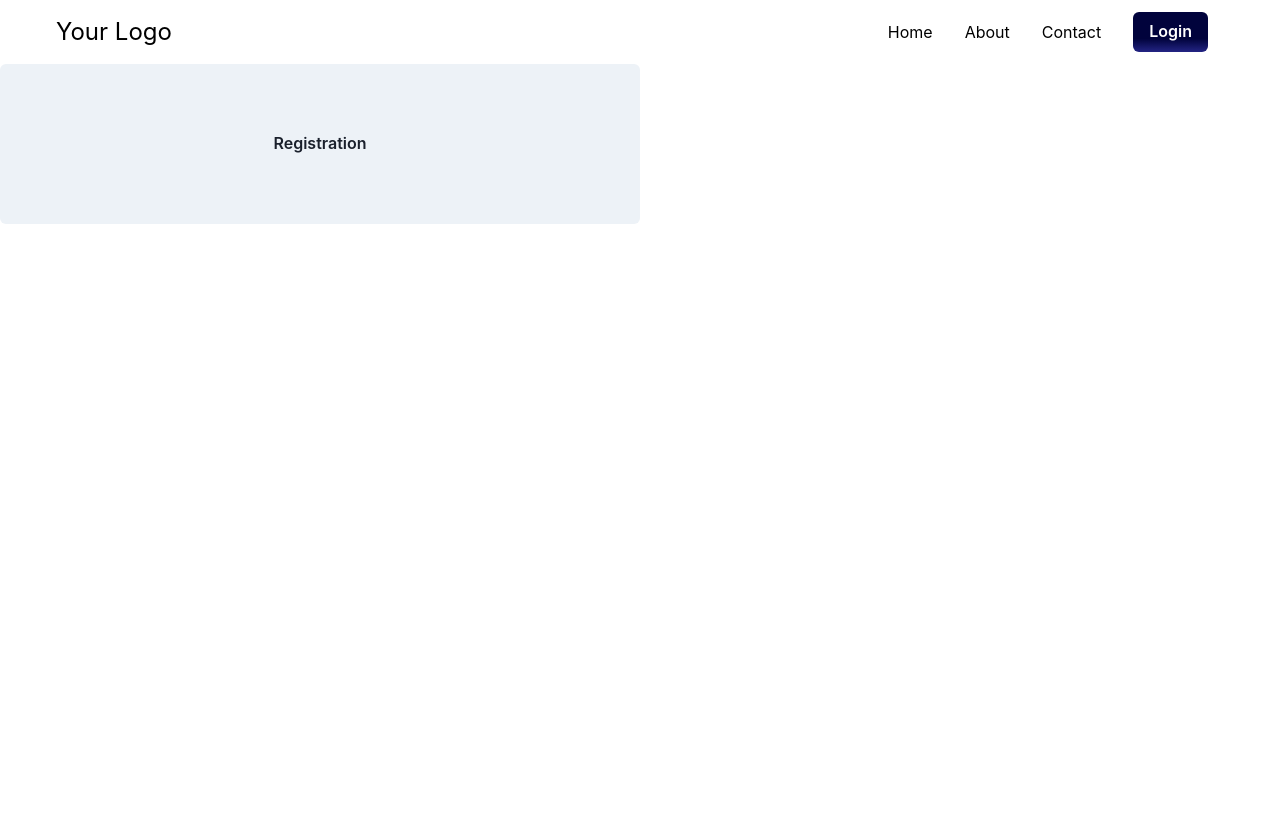
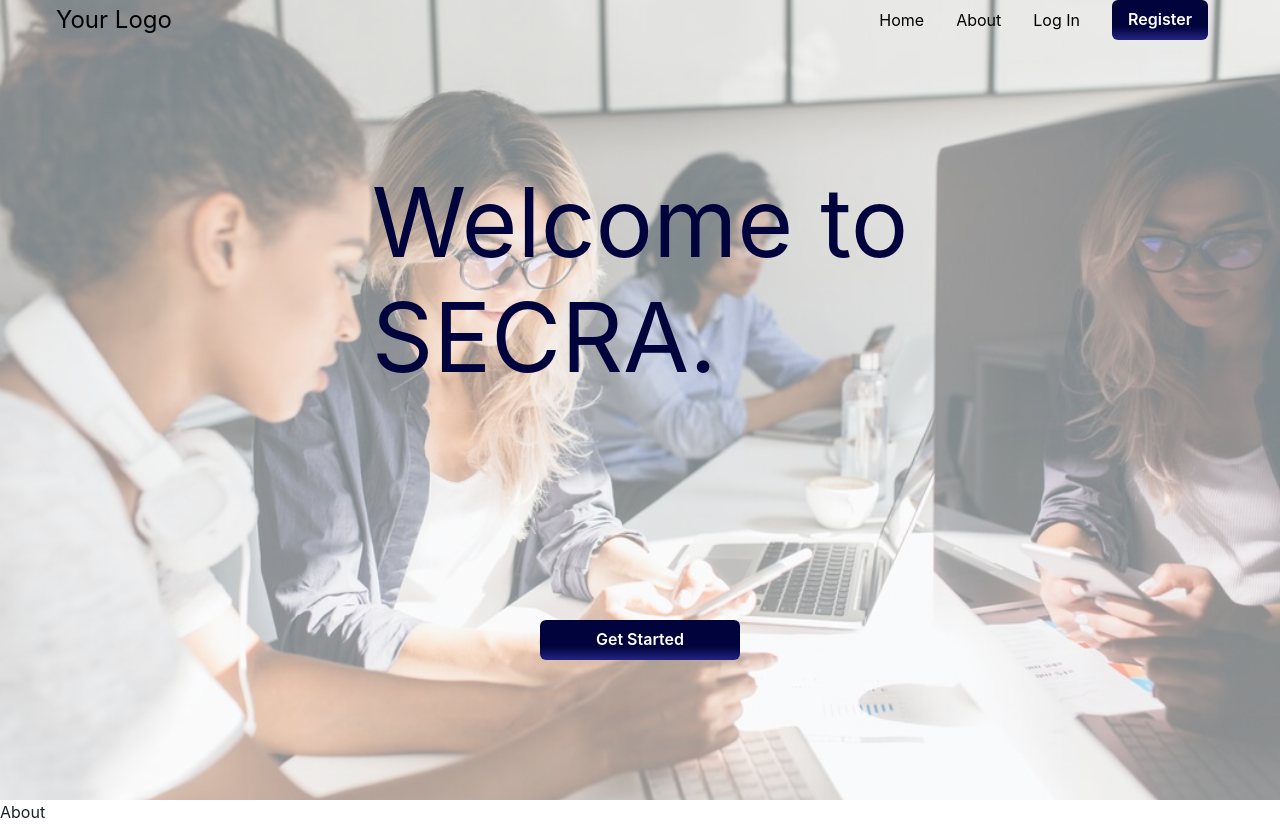
Before and after one commit to RDSandakelum/SECRA-Web-App, a React (Vite) app: page / in a window 1280 px wide. Before the commit the page ends 800 px from the top, so only its background shows below. Built offline with nearby package versions, Linux system fonts and the light colour scheme.

Commit message:
Home Page Started

```diff
--- a/src/App.jsx
+++ b/src/App.jsx
@@ -1,35 +1,18 @@
 import React, { useState } from 'react';
-import RegistrationForm from './Components/RegistrationForm';
-import Navbar from './Components/Navbar';
+import Navbar from './Components/Navbarr';
+import MainComponent from './Components/MainComponent';
+import About from './Components/About';
 import {
-  Modal,
-  ModalOverlay,
-  ModalContent,
-  ModalCloseButton,
-  ModalBody,
-  useDisclosure,
   Button,
 } from '@chakra-ui/react';
 
 function App() {
-  const { isOpen: isRegistrationOpen, onOpen: onRegistrationOpen, onClose: onRegistrationClose } = useDisclosure();
 
   return (
     <>
-    <Navbar/>
-      <Button h="20vh" w="50vw" onClick={onRegistrationOpen}>
-        Registration
-      </Button>
-
-      <Modal size={{ base: 'sm', md: 'lg' }} isOpen={isRegistrationOpen} onClose={onRegistrationClose} isCentered>
-        <ModalOverlay />
-        <ModalContent>
-          <ModalCloseButton />
-          <ModalBody>
-            <RegistrationForm />
-          </ModalBody>
-        </ModalContent>
-      </Modal>
+      <MainComponent />
+      <Navbar />
+      <About/>
     </>
   );
 }
--- /dev/null
+++ b/src/Components/About.jsx
@@ -0,0 +1,9 @@
+import React from 'react'
+
+export default function About() {
+  return (
+    <div>
+      About
+    </div>
+  )
+}
--- a/src/Components/LoginForm.jsx
+++ b/src/Components/LoginForm.jsx
@@ -90,7 +90,7 @@ export default function LoginForm() {
       <FormControl isInvalid={errors.name}>
         <Stack spacing={4}>
           <Center>
-          <Heading >Login Form</Heading>
+          <Heading >Login</Heading>
           </Center>
         <InputGroup>
         <InputLeftElement pointerEvents='none'>
@@ -127,7 +127,7 @@ export default function LoginForm() {
       </FormControl>
       <Center>
       <Button  mt={4} _hover={{bg:null}} color='white' bgGradient= 'linear(to-b, #01033c 66.66%, #232484)' isLoading={isSubmitting} type='submit'>
-        Submit
+        Login
       </Button>
       </Center>
     </form>
--- /dev/null
+++ b/src/Components/MainComponent.jsx
@@ -0,0 +1,57 @@
+import MainImage from '../assets/Main.jpg';
+import React from 'react';
+import { Box, Button, Text,  } from "@chakra-ui/react";
+
+export default function MainComponent() {
+    const textWithNewLine = "Welcome to <br />SECRA.";
+  return (
+    <Box
+      backgroundImage={`url(${MainImage})`}
+      backgroundSize="cover"
+      backgroundPosition="center"
+      backgroundRepeat="no-repeat"
+      width="100vw"
+      height="100vh"
+      position="relative"
+    >
+      {/* Overlay */}
+      <Box
+        position="absolute"
+        top={0}
+        left={0}
+        width="100%"
+        height="100%"
+        backgroundColor="rgba(255, 255, 255, 0.5)"
+      ></Box>
+
+      {/* Text */}
+      <Text
+        fontSize="8xl"
+        position="absolute"
+        top="35%"
+        left="50%"
+        transform="translate(-50%, -50%)"
+        zIndex={1}
+        color="#01033c"
+        dangerouslySetInnerHTML={{ __html: textWithNewLine }}
+        lineHeight="1.2"
+      >
+      </Text>
+
+      {/* Button */}
+      <Button
+        position="absolute"
+        top="80%"
+        left="50%"
+        transform="translate(-50%, -50%)"
+        zIndex={1}
+        _hover={{ bg: null }}
+        color="white"
+              bgGradient="linear(to-b, #01033c 66.66%, #232484)"
+              w="200px"
+      >
+        Get Started
+      </Button>
+    </Box>
+  );
+}
--- a/src/Components/Navbar.jsx
+++ /dev/null
@@ -1,95 +0,0 @@
-import React from 'react';
-import LoginForm from './LoginForm';
-import {
-  Box,
-  Flex,
-  IconButton,
-  Text,
-  Button,
-  useDisclosure,
-  Modal,
-  ModalOverlay,
-  ModalContent,
-  ModalHeader,
-  ModalCloseButton,
-  ModalBody,
-  ModalFooter,
-} from '@chakra-ui/react';
-import { HamburgerIcon, CloseIcon } from '@chakra-ui/icons';
-
-function Navbar() {
-  const { isOpen, onToggle } = useDisclosure();
-
-  const { isOpen: isLoginOpen, onOpen: onLoginOpen, onClose: onLoginClose } = useDisclosure();
-
-  return (
-    <Box bg="white" color="black" py={3} >
-      <Flex
-        maxW="1200px"
-        mx="auto"
-        justify="space-between"
-        align="center"
-        px={4}
-      >
-        {/* Left-hand corner logo */}
-        <Box>
-          <Text fontSize="2xl">Your Logo</Text>
-        </Box>
-
-        {/* Hamburger menu for mobile */}
-        <IconButton
-          display={{ base: 'block', md: 'none' }}
-          icon={isOpen ? <CloseIcon /> : <HamburgerIcon />}
-          onClick={onToggle}
-          aria-label="Toggle Navigation"
-        />
-
-        {/* Normal navbar for larger screens */}
-        <Flex
-          display={{ base: 'none', md: 'flex' }}
-          align="center"
-        >
-          <Box mx={4}>
-            <Text>Home</Text>
-          </Box>
-          <Box mx={4}>
-            <Text>About</Text>
-          </Box>
-          <Box mx={4}>
-            <Text>Contact</Text>
-          </Box>
-          <Box mx={4}>
-            <Button color="white" bgGradient= 'linear(to-b, #01033c 66.66%, #232484)' _hover={{bg:null}} onClick={onLoginOpen}>Login</Button>
-          </Box>
-        </Flex>
-      </Flex>
-
-      {/* Mobile navigation menu */}
-      {isOpen && (
-        <Box
-          display={{ base: 'block', md: 'none' }}
-          mt={2}
-          textAlign="center"
-        >
-          <Text py={2}>Home</Text>
-          <Text py={2}>About</Text>
-          <Text py={2}>Contact</Text>
-          <Button color="white" bgGradient= 'linear(to-b, #01033c 66.66%, #232484)' py={2}>
-            Login
-          </Button>
-        </Box>
-      )}
-      <Modal size={{ base: 'sm', md: 'lg' }} isOpen={isLoginOpen} onClose={onLoginClose} isCentered>
-        <ModalOverlay />
-        <ModalContent>
-          <ModalCloseButton />
-          <ModalBody>
-            <LoginForm />
-          </ModalBody>
-        </ModalContent>
-      </Modal>
-    </Box>
-  );
-}
-
-export default Navbar;
--- /dev/null
+++ b/src/Components/Navbarr.jsx
@@ -0,0 +1,139 @@
+import React from 'react';
+import RegistrationForm from './RegistrationForm';
+import LoginForm from './LoginForm';
+import {
+  Box,
+  Flex,
+  IconButton,
+  Text,
+  Button,
+  useDisclosure,
+  Modal,
+  ModalOverlay,
+  ModalContent,
+  ModalHeader,
+  ModalCloseButton,
+  ModalBody,
+  ModalFooter,
+} from '@chakra-ui/react';
+import { HamburgerIcon, CloseIcon } from '@chakra-ui/icons';
+
+function Navbar() {
+  const { isOpen, onToggle } = useDisclosure();
+
+  const { isOpen: isLoginOpen, onOpen: onLoginOpen, onClose: onLoginClose } = useDisclosure();
+  const { isOpen: isRegistrationOpen, onOpen: onRegistrationOpen, onClose: onRegistrationClose } = useDisclosure();
+
+  const transparentBoxStyles = {
+    backgroundColor: "rgba(239, 239, 238, 0.0)",
+    zIndex: 999,
+    color: "black",
+    py: 3,
+    top: 0,
+    left: 0,
+    position: "absolute",
+    width: "100vw"
+  };
+
+  return (
+    <Box style={transparentBoxStyles} >
+      <Flex
+        maxW="1200px"
+        mx="auto"
+        justify="space-between"
+        align="center"
+        px={4}
+      >
+        {/* Left-hand corner logo */}
+        <Box>
+          <Text fontSize="2xl">Your Logo</Text>
+        </Box>
+
+        {/* Hamburger menu for mobile */}
+        <IconButton
+          display={{ base: 'block', md: 'none' }}
+          icon={isOpen ? <CloseIcon /> : <HamburgerIcon />}
+          onClick={onToggle}
+          aria-label="Toggle Navigation"
+        />
+
+        {/* Normal navbar for larger screens */}
+        <Flex
+          display={{ base: 'none', md: 'flex' }}
+          align="center"
+        >
+          <Box _hover={{
+        color: "#01033c",
+        borderColor: "#01033c",
+        borderWidth: "0px 0px 2px 0px",
+        transform: "translateY(-3px)",
+            transition: "transform 0.2s ease",
+            cursor: "pointer"
+          }} mx={4}>
+            <Text >Home</Text>
+          </Box>
+          <Box _hover={{
+        color: "#01033c",
+        borderColor: "#01033c",
+        borderWidth: "0px 0px 2px 0px",
+        transform: "translateY(-3px)",
+            transition: "transform 0.2s ease",
+            cursor: "pointer"
+          }} mx={4}>
+            <Text>About</Text>
+          </Box>
+          <Box onClick={onLoginOpen} _hover={{
+        color: "#01033c",
+        borderColor: "#01033c",
+        borderWidth: "0px 0px 2px 0px",
+        transform: "translateY(-3px)",
+            transition: "transform 0.2s ease",
+            cursor: "pointer"
+          }} mx={4}>
+            <Text>Log In</Text>
+          </Box>
+          <Box mx={4}>
+            <Button color="white" bgGradient= 'linear(to-b, #01033c 66.66%, #232484)' _hover={{bg:null}} onClick={onRegistrationOpen}>Register</Button>
+          </Box>
+        </Flex>
+      </Flex>
+
+      {/* Mobile navigation menu */}
+      {isOpen && (
+        <Box
+          display={{ base: 'block', md: 'none' }}
+          mt={2}
+          textAlign="center"
+        >
+          <Box borderTop='1px' borderColor='#01033c'><Text py={2}>Home</Text></Box>
+          <Box borderTop='1px' borderColor='#01033c'><Text py={2}>About</Text></Box>
+          <Box borderTop='1px' borderColor='#01033c'><Text onClick={onLoginOpen} py={2}>Log In</Text></Box>
+          <Box><Button onClick={onRegistrationOpen} color="white" bgGradient= 'linear(to-b, #01033c 66.66%, #232484)' py={2}>
+            Register
+          </Button></Box>
+        </Box>
+      )}
+      <Modal size={{ base: 'sm', md: 'lg' }} isOpen={isLoginOpen} onClose={onLoginClose} isCentered>
+        <ModalOverlay />
+        <ModalContent>
+          <ModalCloseButton />
+          <ModalBody>
+            <LoginForm />
+          </ModalBody>
+        </ModalContent>
+      </Modal>
+
+      <Modal size={{ base: 'sm', md: 'lg' }} isOpen={isRegistrationOpen} onClose={onRegistrationClose} isCentered>
+        <ModalOverlay />
+        <ModalContent>
+          <ModalCloseButton />
+          <ModalBody>
+            <RegistrationForm />
+          </ModalBody>
+        </ModalContent>
+      </Modal>
+    </Box>
+  );
+}
+
+export default Navbar;
--- a/src/Components/RegistrationForm.jsx
+++ b/src/Components/RegistrationForm.jsx
@@ -27,6 +27,7 @@ export default function RegistrationForm() {
 
   //Informing the user if Already have a account and Verification Email Sent
   const [isEmailUsed, setIsEmailUsed] = useState(false);
+  const [invalidEmail, setInvalidEmail] = useState(false);
   const [isVerificationEmailSent, setIsVerificationEmailSent] = useState(false);
   const toast = useToast();
   useEffect(() => {
@@ -37,6 +38,7 @@ export default function RegistrationForm() {
         duration: 2000,
         isClosable: true,
       });
+      setIsEmailUsed(false);
     }
     if (isVerificationEmailSent) {
       toast({
@@ -45,8 +47,18 @@ export default function RegistrationForm() {
         duration: 3000,
         isClosable: true,
       });
+      setIsVerificationEmailSent(false);
     }
-  }, [isEmailUsed,isVerificationEmailSent, toast]);
+    if (invalidEmail) {
+      toast({
+        title: 'Invalid email address',
+        status: 'error',
+        duration: 3000,
+        isClosable: true,
+      });
+      setInvalidEmail(false);
+    }
+  }, [isEmailUsed,isVerificationEmailSent,invalidEmail, toast]);
 
   //Show and Hide typed passwords
   const [show, setShow] = useState(false)
@@ -83,15 +95,21 @@ export default function RegistrationForm() {
       await setDoc(doc(db, "userData", userId), {
         name: values.name,
         university: values.university,
+        designation: values.designation,
+        country: values.country,
         answers: {}
       });
-    } catch (e) {
+     }catch (e) {
       console.error("Error adding document: ", e.code);
     }
     }catch(err){
       if (err.code === "auth/email-already-in-use"){
         setIsEmailUsed(true);
         console.log("Email already in use");
+      }
+      if (err.code === "auth/invalid-email"){
+        setInvalidEmail(true);
+        console.log("Invalid email");
       }
       console.log(err.code);
     }
@@ -110,7 +128,7 @@ export default function RegistrationForm() {
       <FormControl isInvalid={errors.name}>
         <Stack spacing={4}>
           <Center>
-          <Heading >Registration Form</Heading>
+          <Heading >Registration</Heading>
           </Center>
         <InputGroup>
         <InputLeftElement pointerEvents='none'>
@@ -121,7 +139,35 @@ export default function RegistrationForm() {
           placeholder='Name'
           {...register('name', {
             required: 'This is required',
-            minLength: { value: 4, message: 'Minimum length should be 4' },
+            minLength: { value: 2, message: 'Name is too short!!' },
+          })}
+          autoComplete='on'
+        />
+            </InputGroup>
+            <InputGroup>
+        <InputLeftElement pointerEvents='none'>
+      <AiOutlineUser color="#01033c" />
+    </InputLeftElement>
+        <Input
+          id='designation'
+          placeholder='Designation'
+          {...register('designation', {
+            required: 'This is required',
+            minLength: { value: 2, message: 'Designation too short!!' },
+          })}
+          autoComplete='on'
+        />
+            </InputGroup>
+            <InputGroup>
+        <InputLeftElement pointerEvents='none'>
+      <AiOutlineUser color="#01033c" />
+    </InputLeftElement>
+        <Input
+          id='country'
+          placeholder='Country'
+          {...register('country', {
+            required: 'This is required',
+            minLength: { value: 1, message: 'Country name too short!!' },
           })}
           autoComplete='on'
         />
@@ -135,7 +181,7 @@ export default function RegistrationForm() {
           placeholder='University'
           {...register('university', {
             required: 'This is required',
-            minLength: { value: 4, message: 'Minimum length should be 4' },
+            minLength: { value: 1, message: 'University name is too short!!' },
           })}
         />
         </InputGroup>
@@ -145,10 +191,9 @@ export default function RegistrationForm() {
     </InputLeftElement>
         <Input
           id='email'
-          placeholder='Email address'
+          placeholder='Official Email address'
           {...register('email', {
             required: 'This is required',
-            minLength: { value: 4, message: 'Minimum length should be 4' },
           })}
           autoComplete='on'
         />
@@ -179,7 +224,7 @@ export default function RegistrationForm() {
       </FormControl>
       <Center>
       <Button  mt={4} _hover={{bg:null}} color='white' bgGradient= 'linear(to-b, #01033c 66.66%, #232484)' isLoading={isSubmitting} type='submit'>
-        Submit
+        Register
       </Button>
       </Center>
     </form>
```
Also changed, not shown: src/assets/Main.jpg (added).
